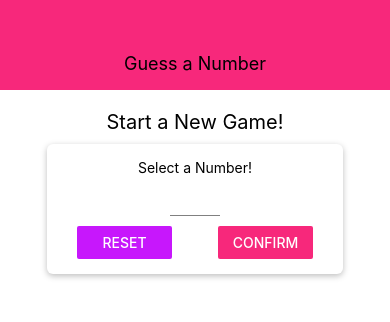
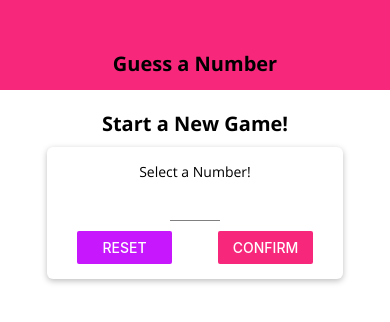
Before and after one commit to aaronmadsen1/guess-number-app, a React Native app: screen / in a window 390 px wide. Shown: the top 322 px of the page. Built offline with nearby package versions, Linux system fonts and the light colour scheme.

Commit message:
6: set up global styles

```diff
--- a/App.js
+++ b/App.js
@@ -1,13 +1,34 @@
 import React, { useState } from 'react'
 import { StyleSheet, View } from 'react-native'
+import * as Font from 'expo-font'
+import { AppLoading } from 'expo'
+
 import Header from './components/Header'
 import StartGameScreen from './screens/StartGameScreen'
 import GameScreen from './screens/GameScreen'
 import GameOverScreen from './screens/GameOverScreen'
 
+const fetchFonts = () => {
+  return Font.loadAsync({
+    'open-sans': require('./assets/fonts/OpenSans-Regular.ttf'),
+    'open-sans-bold': require('./assets/fonts/OpenSans-Bold.ttf')
+  })
+}
+
 export default function App() {
   const [userNumber, setUserNumber] = useState()
   const [guessRounds, setGuessRounds] = useState(0)
+  const [dataLoaded, setDataLoaded] = useState(false)
+
+  if (!dataLoaded) {
+    return (
+      <AppLoading
+        startAsync={fetchFonts}
+        onFinish={() => setDataLoaded(true)}
+        onError={err => console.log(err)}
+      />
+    )
+  }
 
   const configureNewGameHandler = () => {
     setGuessRounds(0)
@@ -40,7 +61,7 @@
 
   return (
     <View style={styles.screen}>
-      <Header title={'Guess a Number'} />
+      <Header title="Guess a Number" />
       {content}
     </View>
   )
--- /dev/null
+++ b/components/BodyText.js
@@ -0,0 +1,12 @@
+import React from 'react'
+import { StyleSheet, Text } from 'react-native'
+
+const BodyText = props => <Text style={styles.body}>{props.children}</Text>
+
+const styles = StyleSheet.create({
+  body: {
+    fontFamily: 'open-sans'
+  }
+})
+
+export default BodyText
--- a/components/Header.js
+++ b/components/Header.js
@@ -2,11 +2,12 @@
 import { View, Text, StyleSheet } from 'react-native'
 
 import Colors from '../constants/colors'
+import TitleText from '../components/TitleText'
 
 const Header = props => {
   return (
     <View style={styles.header}>
-      <Text style={styles.headerTitle}>{props.title}</Text>
+      <TitleText style={styles.headerTitle}>{props.title}</TitleText>
     </View>
   )
 }
@@ -19,10 +20,6 @@
     backgroundColor: Colors.primary,
     justifyContent: 'center',
     alignItems: 'center'
-  },
-  headerTitle: {
-    color: 'black',
-    fontSize: 18
   }
 })
 
--- /dev/null
+++ b/components/TitleText.js
@@ -0,0 +1,16 @@
+import React from 'react'
+import { StyleSheet, Text } from 'react-native'
+
+const TitleText = props => (
+  <Text style={{ ...styles.title, ...props.style }}>{props.children}</Text>
+)
+
+const styles = StyleSheet.create({
+  title: {
+    fontFamily: 'open-sans-bold',
+    fontSize: 20,
+    color: 'black'
+  }
+})
+
+export default TitleText
--- /dev/null
+++ b/constants/defaultStyles.js
@@ -0,0 +1,14 @@
+// This is another option for global style setup
+
+import { StyleSheet } from 'react-native'
+
+export default StyleSheet.create({
+  bodyText: {
+    fontFamily: 'open-sans',
+    color: 'red'
+  },
+  title: {
+    fontFamily: 'open-sans-bold',
+    fontSize: 20
+  }
+})
--- a/package.json
+++ b/package.json
@@ -12,7 +12,8 @@
     "react": "~16.9.0",
     "react-dom": "~16.9.0",
     "react-native": "https://github.com/expo/react-native/archive/sdk-36.0.0.tar.gz",
-    "react-native-web": "~0.11.7"
+    "react-native-web": "~0.11.7",
+    "expo-font": "~8.0.0"
   },
   "devDependencies": {
     "babel-preset-expo": "~8.0.0",
--- a/screens/GameScreen.js
+++ b/screens/GameScreen.js
@@ -3,6 +3,7 @@
 
 import NumberContainer from '../components/NumberContainer'
 import Card from '../components/Card'
+import DefaultStyles from '../constants/defaultStyles'
 
 const generateRandomBetween = (min, max, exclude) => {
   min = Math.ceil(min)
@@ -58,7 +59,7 @@
 
   return (
     <View style={styles.screen}>
-      <Text>Opponent's Guess</Text>
+      <Text style={DefaultStyles.bodyText}>Opponent's Guess</Text>
       <NumberContainer>{currentGuess}</NumberContainer>
       <Card style={styles.buttonContainer}>
         <Button title="LOWER" onPress={nextGuessHandler.bind(this, 'lower')} />
--- a/screens/StartGameScreen.js
+++ b/screens/StartGameScreen.js
@@ -13,6 +13,8 @@
 import Input from '../components/Input'
 import NumberContainer from '../components/NumberContainer'
 import Colors from '../constants/colors'
+import BodyText from '../components/BodyText'
+import TitleText from '../components/TitleText'
 
 const StartGameScreen = props => {
   const [enteredValue, setEnteredValue] = useState('')
@@ -73,9 +75,9 @@
       }}
     >
       <View style={styles.screen}>
-        <Text style={styles.title}>Start a New Game!</Text>
+        <TitleText style={styles.title}>Start a New Game!</TitleText>
         <Card style={styles.inputContainer}>
-          <Text>Select a Number!</Text>
+          <BodyText>Select a Number!</BodyText>
           <Input
             style={styles.input}
             blurOnSubmit
@@ -116,7 +118,6 @@
     alignItems: 'center'
   },
   title: {
-    fontSize: 20,
     marginVertical: 10
   },
   inputContainer: {
```
Also changed, not shown: assets/fonts/OpenSans-Bold.ttf (added), assets/fonts/OpenSans-Regular.ttf (added).
